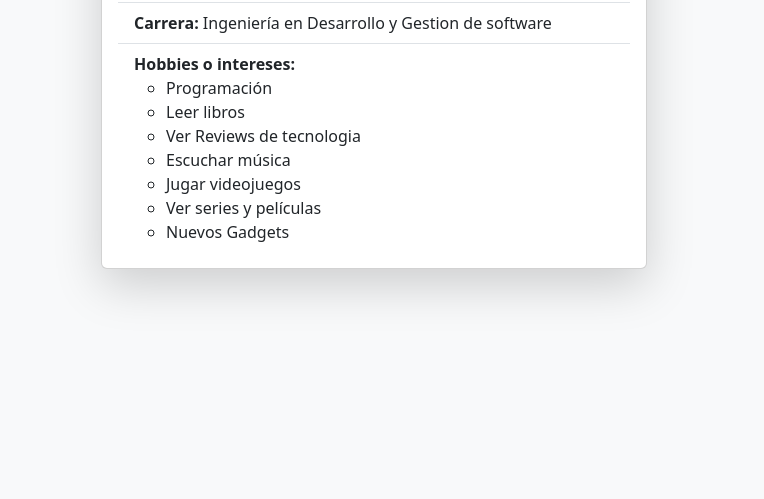
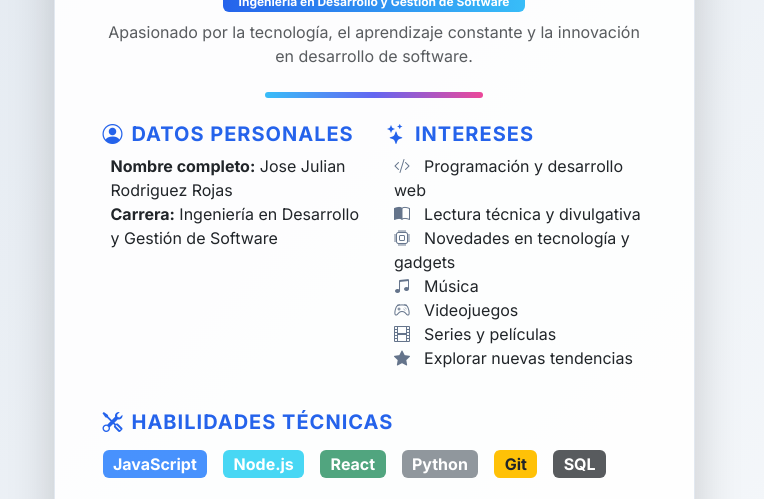
Before and after one commit to ErickEmilianoMoralesVelazquez/Ecommerce, a plain HTML site: page julian.html in a window 1280 px wide. Shown: the part 297-796 px from the top of the page, without its empty margins (266-1030 px from the left). Drawn offline with nearby package versions, Linux system fonts and the light colour scheme.

Commit message:
[ADD] Se modifico el index.html y julian.html

```diff
--- a/julian.html
+++ b/julian.html
@@ -3,47 +3,127 @@
 <head>
     <meta charset="UTF-8">
     <meta name="viewport" content="width=device-width, initial-scale=1.0">
-    <title>Perfil del Alumno</title>
+    <title>Perfil Profesional | Julian Rodriguez</title>
     <!-- Bootstrap 5 CDN -->
     <link href="https://cdn.jsdelivr.net/npm/bootstrap@5.3.3/dist/css/bootstrap.min.css" rel="stylesheet">
+    <!-- Google Fonts: Inter -->
+    <link href="https://fonts.googleapis.com/css2?family=Inter:wght@400;700&display=swap" rel="stylesheet">
+    <!-- Iconos Bootstrap -->
+    <link rel="stylesheet" href="https://cdn.jsdelivr.net/npm/bootstrap-icons@1.11.3/font/bootstrap-icons.css">
+    <style>
+        body {
+            font-family: 'Inter', sans-serif;
+            background: linear-gradient(135deg, #e0e7ef 0%, #f8fafc 100%);
+            min-height: 100vh;
+        }
+        .profile-card {
+            background: rgba(255,255,255,0.9);
+            border-radius: 2rem;
+            box-shadow: 0 8px 32px 0 rgba(44, 62, 80, 0.18);
+            border: 1px solid #e2e8f0;
+            transition: box-shadow .2s;
+        }
+        .profile-card:hover {
+            box-shadow: 0 16px 48px 0 rgba(44, 62, 80, 0.30);
+        }
+        .avatar {
+            border: 5px solid #38bdf8;
+            box-shadow: 0 4px 24px 0 rgba(56,189,248,0.17);
+        }
+        .section-title {
+            letter-spacing: 1px;
+            font-weight: 700;
+            text-transform: uppercase;
+            color: #2563eb;
+        }
+        .hobby-icon {
+            width: 1.8rem;
+            color: #64748b;
+            margin-right: 0.6rem;
+        }
+        .social-link {
+            color: #2563eb;
+            font-size: 1.6rem;
+            margin-right: 1rem;
+            transition: color .2s;
+        }
+        .social-link:hover {
+            color: #0ea5e9;
+        }
+        .gradient-bar {
+            height: 6px;
+            border-radius: 6px;
+            background: linear-gradient(90deg, #38bdf8 0%, #6366f1 50%, #ec4899 100%);
+            margin-bottom: 1.5rem;
+        }
+        .badge-custom {
+            background: linear-gradient(90deg, #2563eb 0%, #38bdf8 100%);
+            color: #fff;
+        }
+    </style>
 </head>
-<body class="bg-light">
-
+<body>
     <div class="container py-5">
-        <div class="row d-flex justify-content-center align-items-center">
-            <div class="col-md-6">
-                <div class="card shadow-lg">
-                    <div class="card-body">
-                        <div class="text-center mb-4">
-                            <img src="https://i.pravatar.cc/120?img=65" class="rounded-circle mb-3" alt="Avatar del Alumno" width="120" height="120">
-                            <h3 class="card-title">Julian Rodriguez</h3>
+        <div class="row justify-content-center align-items-center">
+            <div class="col-lg-7 col-md-9">
+                <div class="profile-card shadow-lg p-5">
+                    <div class="text-center">
+                        <img src="https://lh3.googleusercontent.com/a/ACg8ocJM_dUQYbHIycgyYDUrDrX-_wOK7F_PpA1e7s1hga85OZv5aUQ=s96-c-rg-br100" class="rounded-circle avatar mb-3" alt="Foto de Julian Rodriguez" width="130" height="130">
+                        <h2 class="fw-bold mb-1">Julian Rodriguez</h2>
+                        <div class="badge badge-custom mb-2 px-3 py-1">Ingeniería en Desarrollo y Gestión de Software</div>
+                        <p class="text-muted mb-4">Apasionado por la tecnología, el aprendizaje constante y la innovación en desarrollo de software.</p>
+                        <div class="gradient-bar mx-auto" style="width:40%;"></div>
+                    </div>
+                    <div class="row g-4 mb-4">
+                        <div class="col-md-6">
+                            <div>
+                                <h5 class="section-title mb-2"><i class="bi bi-person-circle me-2"></i>Datos personales</h5>
+                                <ul class="list-unstyled ms-2">
+                                    <li><strong>Nombre completo:</strong> Jose Julian Rodriguez Rojas</li>
+                                    <li><strong>Carrera:</strong> Ingeniería en Desarrollo y Gestión de Software</li>
+                                </ul>
+                            </div>
                         </div>
-                        <ul class="list-group list-group-flush">
-                            <li class="list-group-item">
-                                <strong>Nombre completo:</strong> Jose Julian Rodriguez Rojas
-                            </li>
-                            <li class="list-group-item">
-                                <strong>Carrera:</strong> Ingeniería en Desarrollo y Gestion de software
-                            </li>
-                            <li class="list-group-item">
-                                <strong>Hobbies o intereses:</strong>
-                                <ul>
-                                    <li>Programación</li>
-                                    <li>Leer libros</li>
-                                    <li>Ver Reviews de tecnologia</li>
-                                    <li>Escuchar música</li>
-                                    <li>Jugar videojuegos</li>
-                                    <li>Ver series y películas</li>
-                                    <li>Nuevos Gadgets</li>
-                                </ul>
-                            </li>
-                        </ul>
+                        <div class="col-md-6">
+                            <h5 class="section-title mb-2"><i class="bi bi-stars me-2"></i>Intereses</h5>
+                            <ul class="list-unstyled ms-2">
+                                <li><i class="bi bi-code-slash hobby-icon"></i> Programación y desarrollo web</li>
+                                <li><i class="bi bi-book-half hobby-icon"></i> Lectura técnica y divulgativa</li>
+                                <li><i class="bi bi-cpu hobby-icon"></i> Novedades en tecnología y gadgets</li>
+                                <li><i class="bi bi-music-note-beamed hobby-icon"></i> Música</li>
+                                <li><i class="bi bi-controller hobby-icon"></i> Videojuegos</li>
+                                <li><i class="bi bi-film hobby-icon"></i> Series y películas</li>
+                                <li><i class="bi bi-star-fill hobby-icon"></i> Explorar nuevas tendencias</li>
+                            </ul>
+                        </div>
+                    </div>
+                    <div>
+                        <h5 class="section-title mb-3"><i class="bi bi-tools me-2"></i>Habilidades técnicas</h5>
+                        <div class="d-flex flex-wrap gap-3 mb-3">
+                            <span class="badge bg-primary bg-opacity-75 fs-6">JavaScript</span>
+                            <span class="badge bg-info bg-opacity-75 fs-6">Node.js</span>
+                            <span class="badge bg-success bg-opacity-75 fs-6">React</span>
+                            <span class="badge bg-secondary bg-opacity-75 fs-6">Python</span>
+                            <span class="badge bg-warning text-dark fs-6">Git</span>
+                            <span class="badge bg-dark bg-opacity-75 fs-6">SQL</span>
+                        </div>
+                    </div>
+                    <div class="text-end mt-4">
+                        <a href="mailto:josejulianrodriguezrojas@hotmail.com" class="btn btn-outline-primary rounded-pill px-4 me-2">
+                            <i class="bi bi-envelope-fill me-2"></i>Contacto
+                        </a>
+                        <a href="https://github.com/julian0406" target="_blank" class="social-link" title="GitHub">
+                            <i class="bi bi-github"></i>
+                        </a>
+                        <a href="www.linkedin.com/in/julianrodriguezrojas" target="_blank" class="social-link" title="LinkedIn">
+                            <i class="bi bi-linkedin"></i>
+                        </a>
                     </div>
                 </div>
+                <footer class="text-center mt-4 text-secondary small">© 2024 Julian Rodriguez | Desarrollador & Estudiante</footer>
             </div>
         </div>
     </div>
-
     <!-- Bootstrap JS CDN -->
     <script src="https://cdn.jsdelivr.net/npm/bootstrap@5.3.3/dist/js/bootstrap.bundle.min.js"></script>
 </body>
```
Also changed, not shown: index.html (+26 -0 lines).
